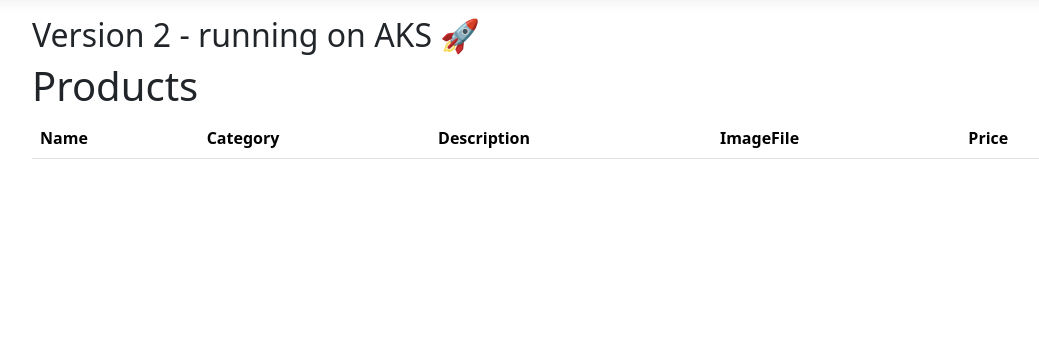
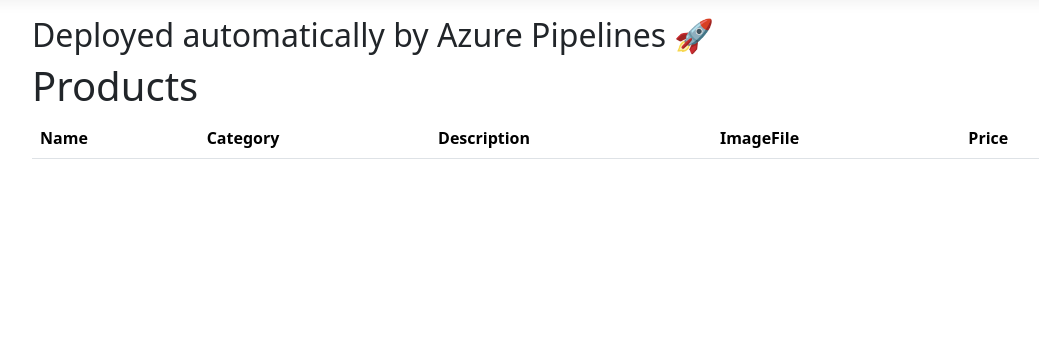
Before and after one commit to FatemehSafatian/shopsphere-platform, an ASP.NET Core app: template ShopSphere/ShopSphere.Client/Views/Home/Index.cshtml in a window 1280 px wide. Shown: the part 57-420 px from the top of the page, without its empty margins (50-1089 px from the left). Run offline with ASP.NET Core 8, Linux system fonts and the light colour scheme; the template is opened without the code that fills it, so the values that code supplies are empty; style sheets or scripts are compiled from the project's sources.

Commit message:
Update Index.cshtml

```diff
--- a/ShopSphere/ShopSphere.Client/Views/Home/Index.cshtml
+++ b/ShopSphere/ShopSphere.Client/Views/Home/Index.cshtml
@@ -3,7 +3,7 @@
 @{
     ViewData["Title"] = "Home Page";
 }
-<h2>Version 2 - running on AKS 🚀</h2>
+<h2>Deployed automatically by Azure Pipelines 🚀</h2>
 <h1>Products</h1>
 <table class="table">
     <thead>
```
